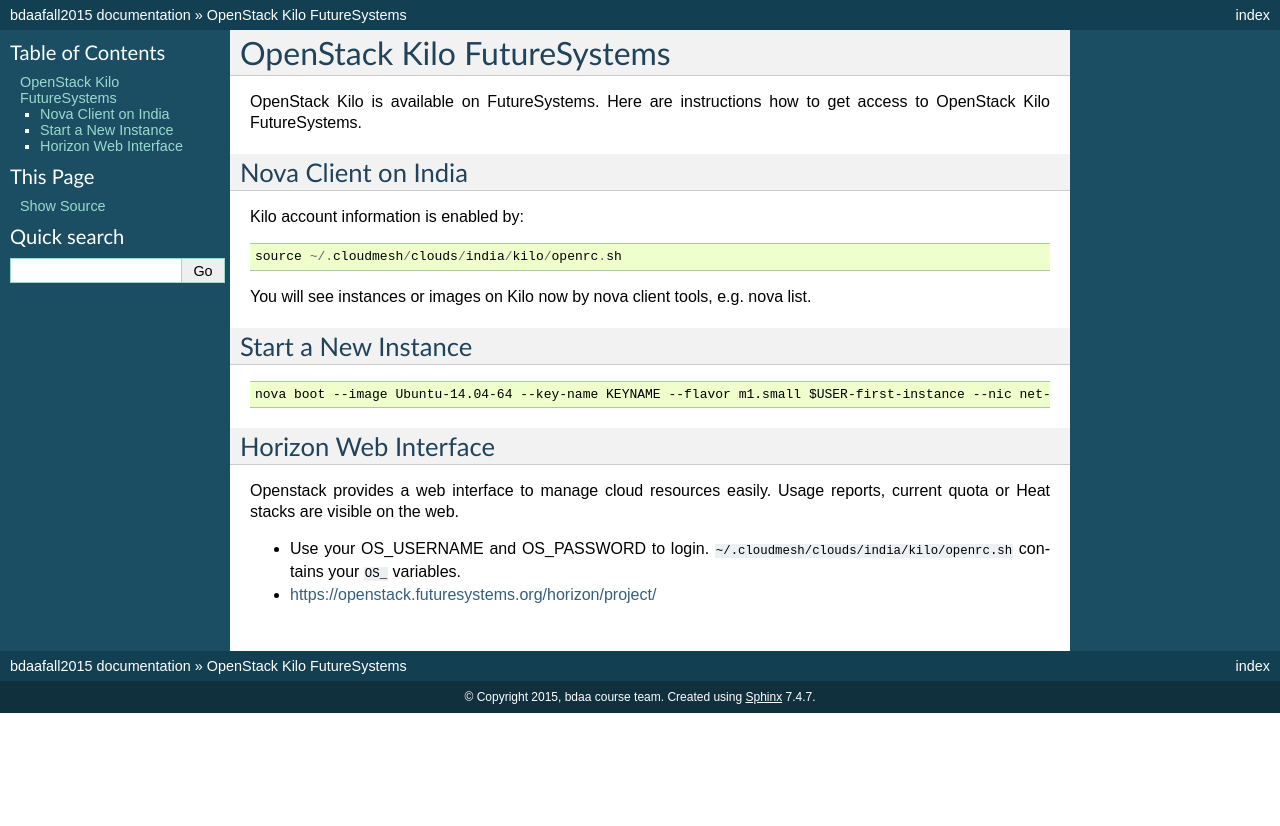
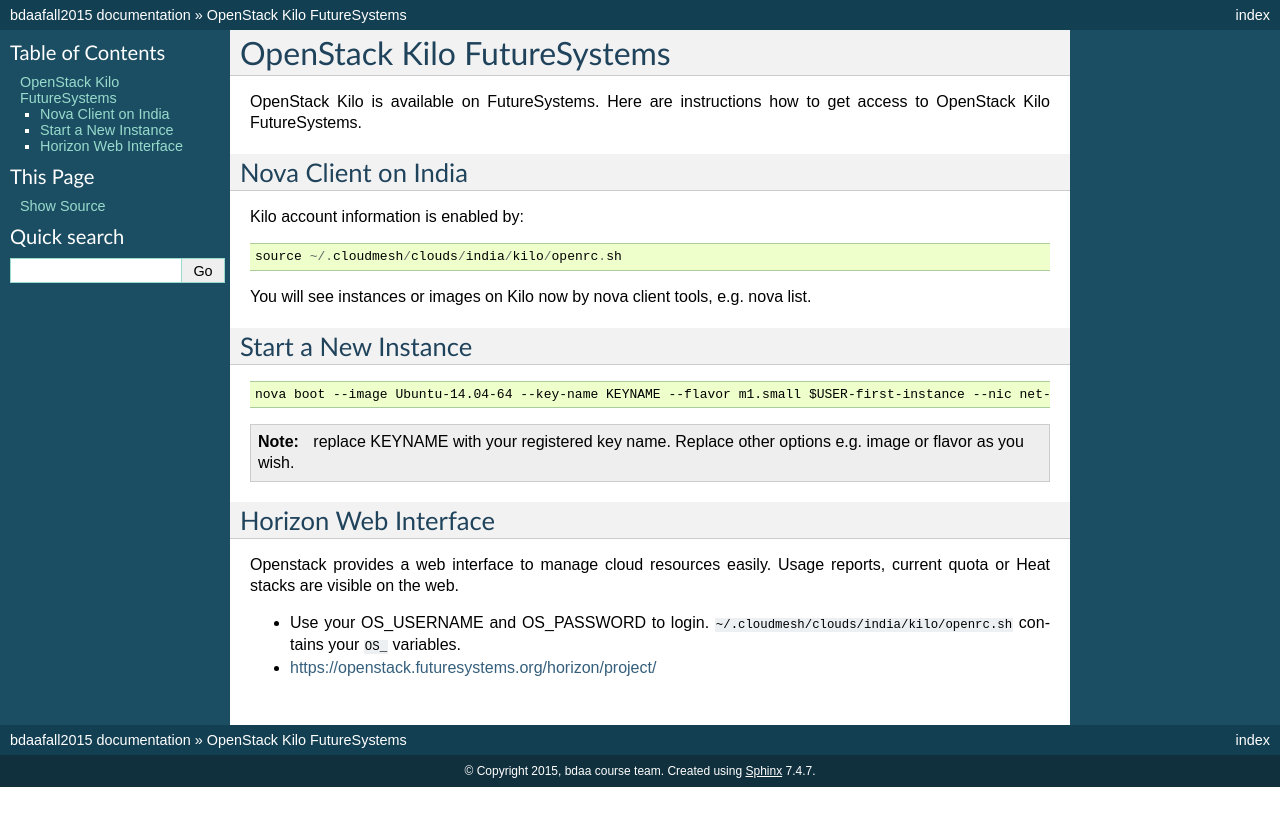
Before and after one commit to cglmoocs/bdaafall2015, a Sphinx documentation site: the page built from docs/source/kilo.rst, in a window 1280 px wide. Shown: the top 826 px of the page. Built offline with Sphinx 7.4.7, drawn with Linux system fonts in a browser that asks for light colours; some of the changed lines change nothing that is shown.

Commit message:
Update kilo.rst

```diff
--- a/docs/source/kilo.rst
+++ b/docs/source/kilo.rst
@@ -23,7 +23,7 @@
 
     nova boot --image Ubuntu-14.04-64 --key-name KEYNAME --flavor m1.small $USER-first-instance --nic net-id=5120857b-c49c-4c05-a37e-8bee0b7df776
 
-.. note: replace KEYNAME with your registered key name. Replace other options e.g. image or flavor as you wish.
+.. note:: replace KEYNAME with your registered key name. Replace other options e.g. image or flavor as you wish.
 
 Horizon Web Interface
 --------------------------
```
